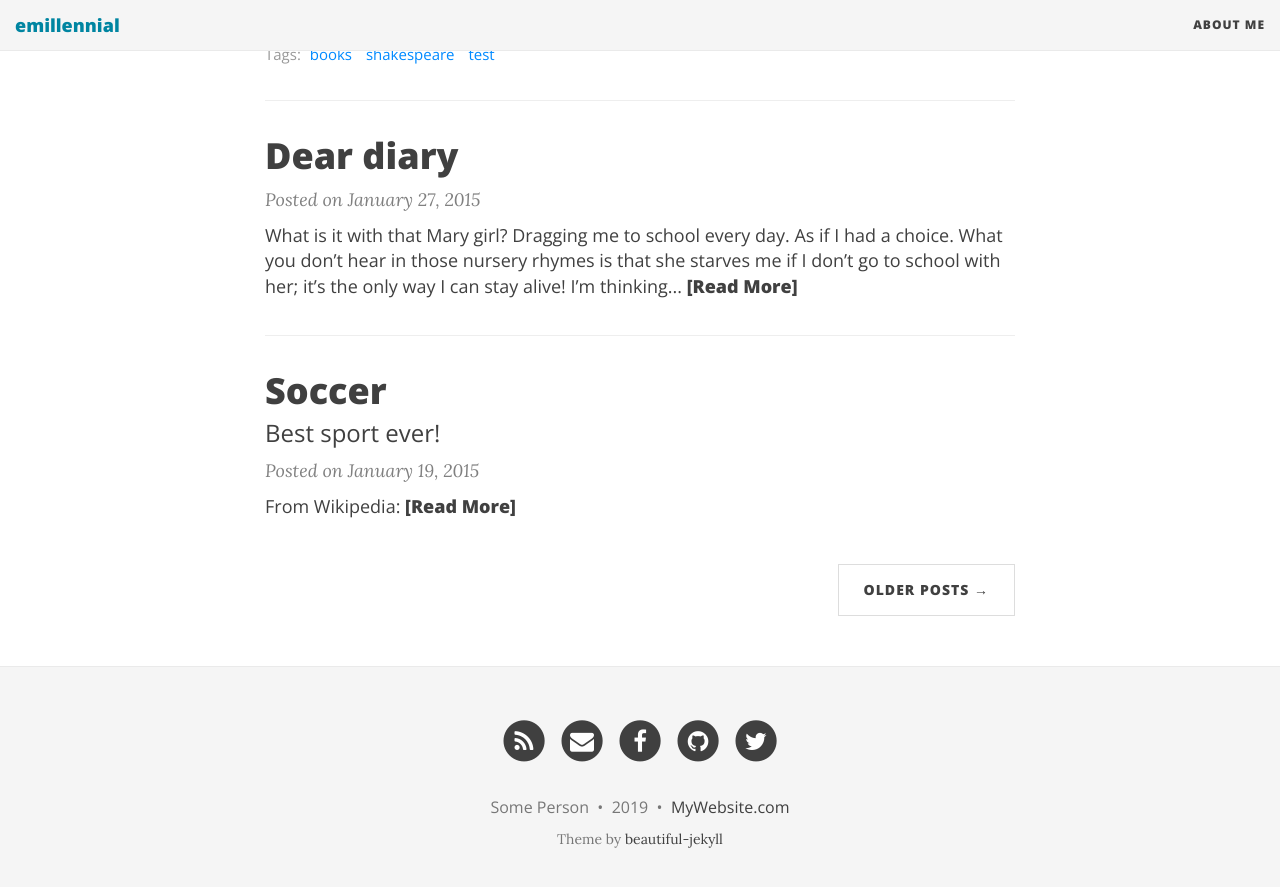
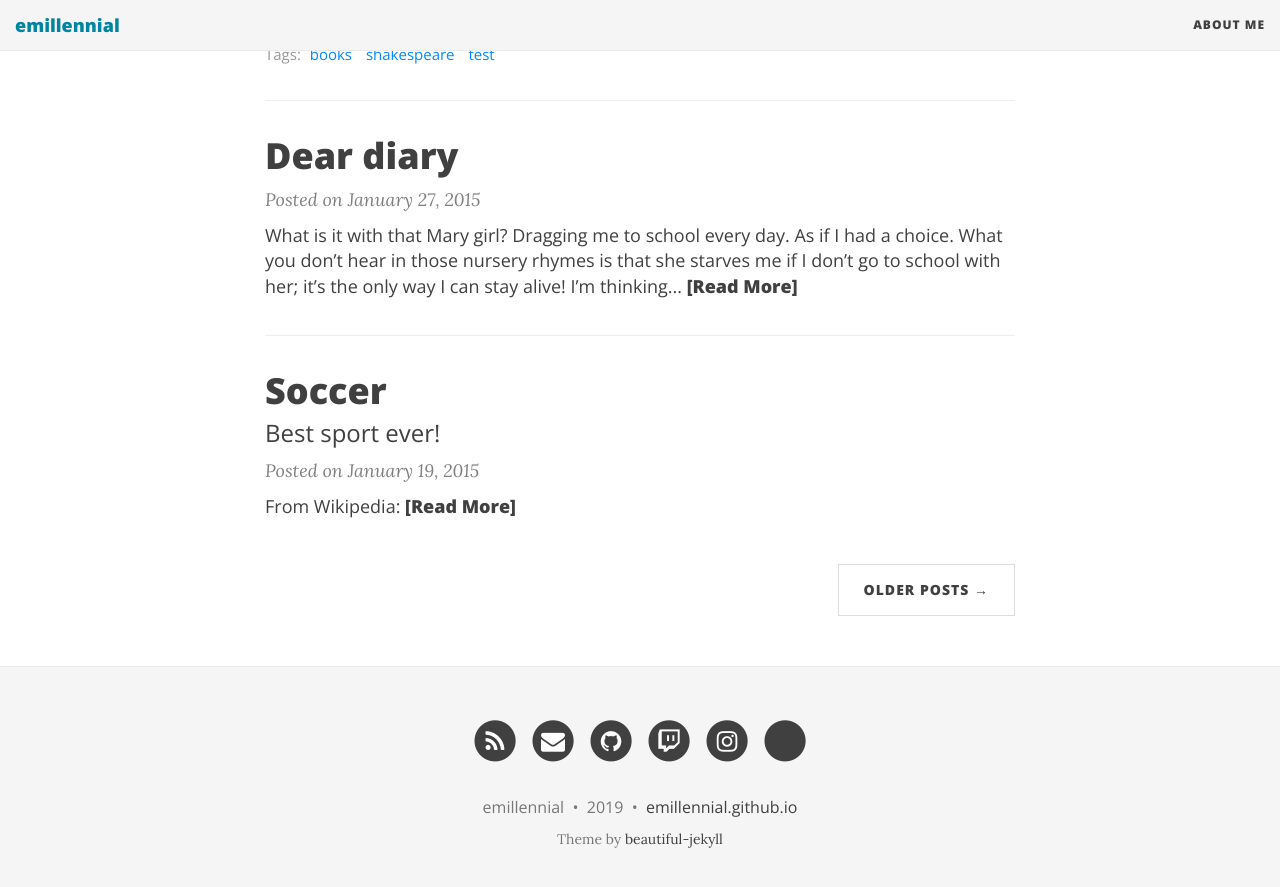
Before and after one commit to emillennial/emillennial.github.io, a Jekyll site: the page built from index.html, in a window 1280 px wide and 900 px high, scrolled down 1134 px. Shown: the top 887 px of the window. Built offline with Jekyll 4.4.1, drawn with Linux system fonts in a browser that asks for light colours; nearby versions of some CDN libraries; the list of posts is cut into pages by our own code.

Commit message:
update urls

```diff
--- a/_config.yml
+++ b/_config.yml
@@ -59,7 +59,7 @@ footer-link-col: "#404040"
 # Change all these values or delete the ones you don't want.
 # Important: you must keep the "name" parameter, everything else you can remove
 author:
-  name: Some Person
+  name: emillennial
 
 # Select your active Social Network Links.
 # Uncomment the links you want to show in the footer and add your information to each link.
@@ -67,11 +67,14 @@ author:
 # If you want to add a new link that isn't here, you'll need to also edit the file _data/SocialNetworks.yml
 social-network-links:
   rss: true
-  email: "someone@example.com"
-  facebook: daattali
-  github: daattali
-  twitter: daattali
+  email: "emmillennial@gmail.com"
+  github: emillennial
+  twitch: emmillennial
+  instagram: emillennial
+  tumblr: inyourfacedotcom
 #  reddit: yourname
+#  twitter: yourname
+#  facebook: daattali
 #  google-plus: +DeanAttali
 #  linkedin: daattali
 #  xing: yourname
@@ -82,7 +85,6 @@ social-network-links:
 #  spotify: yourname
 #  telephone: +14159998888
 #  steam: deanat78
-#  twitch: yourname
 #  yelp: yourname
 
 # Select which share links to show in posts
@@ -94,7 +96,7 @@ share-links-active:
 
 # How to display the link to the website in the footer
 # Remove this if you don't want a link in the footer
-url-pretty: "MyWebsite.com"  # eg. "deanattali.com/beautiful-jekyll"
+url-pretty: "emillennial.github.io"  # eg. "deanattali.com/beautiful-jekyll"
 
 # --- Web Statistics Section --- #
 
```
